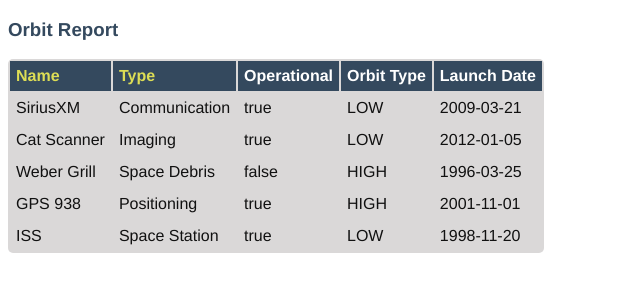
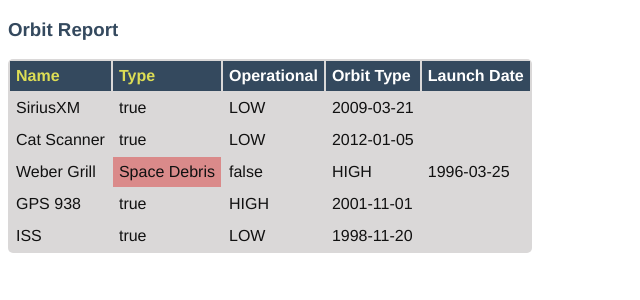
Before and after one commit to stephtomyluo/orbit-report, an Angular app: page / in a window 1280 px wide. Shown: the top 300 px of the page, without its empty margins (0-640 px from the left). Built offline with nearby package versions, Linux system fonts and the light colour scheme.

Commit message:
highlight space debris, but not fetching json data

```diff
--- a/src/app/orbit-list/orbit-list.component.html
+++ b/src/app/orbit-list/orbit-list.component.html
@@ -9,7 +9,7 @@
    </tr>
    <tr *ngFor="let satellite of satellites">
     <td>{{satellite.name}}</td>
-    <td>{{satellite.type}}</td>
+    <td class='warning' *ngIf='satellite.type === "Space Debris"'>{{satellite.type}}</td>
     <td>{{satellite.operational}}</td>
     <td>{{satellite.orbitType}}</td>
     <td>{{satellite.launchDate}}</td>
--- a/src/app/satellite.ts
+++ b/src/app/satellite.ts
@@ -18,4 +18,12 @@ export class Satellite {
     this.orbitType = orbitType;
     this.operational = operational;
   }
+
+  shouldShowWarning() {
+    if (this.type === "Space Debris") {
+      return true;
+    } else {
+      return false;
+    }
+  }
 }
```
Also changed, not shown: src/app/app.component.ts (+27 -0 lines).
